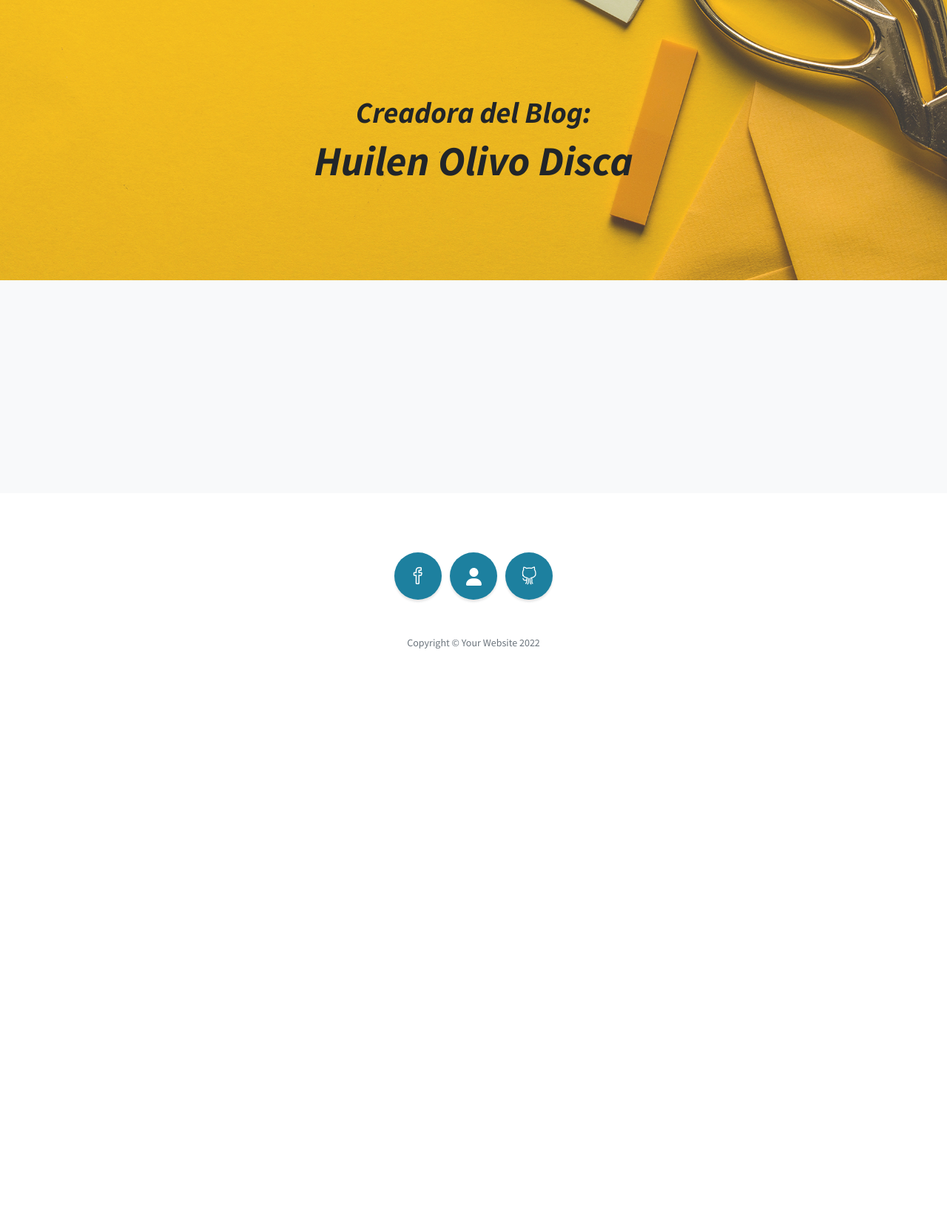
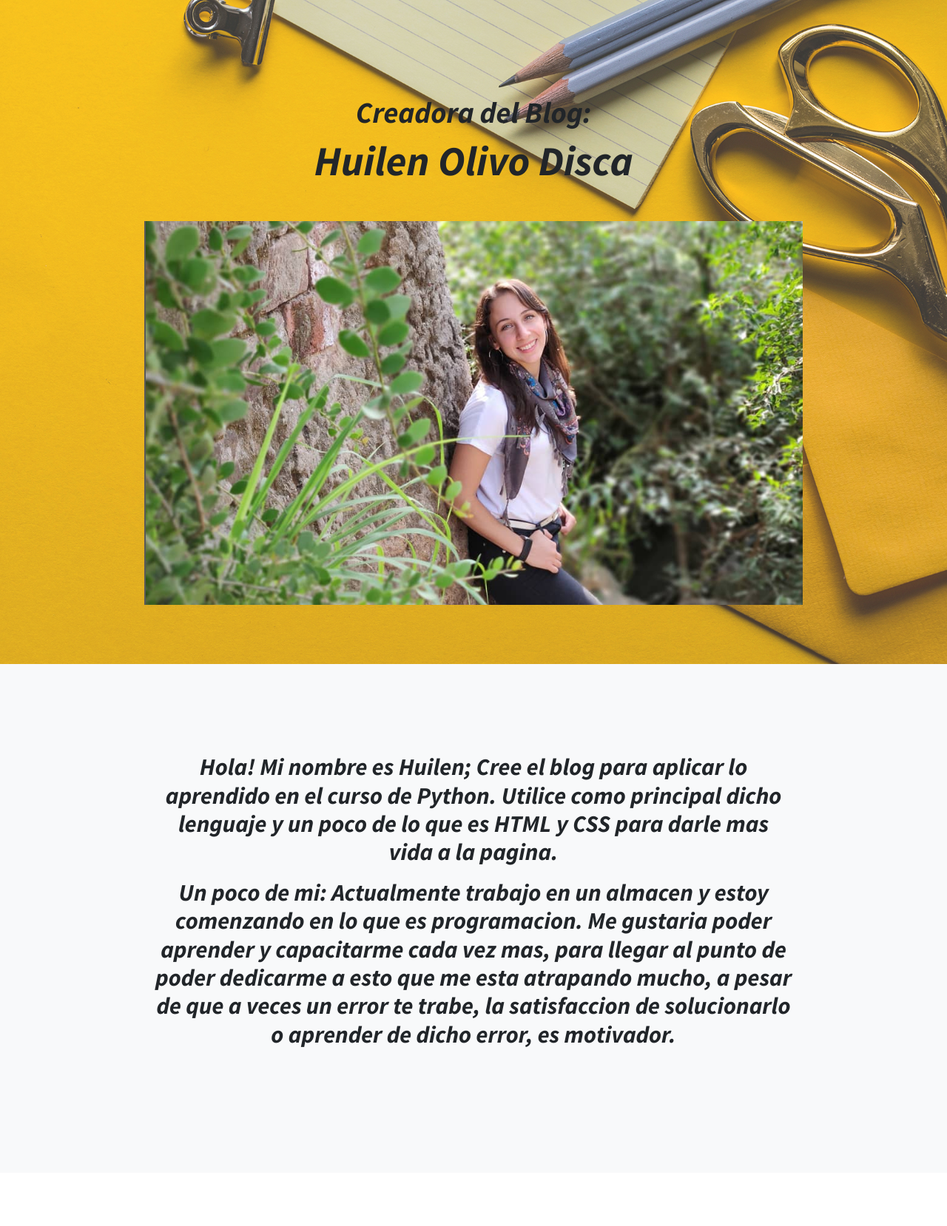
Before and after one commit to HuilenOlivo/ProyectoBlog-, a Django app: page /presentacion/ in a window 1280 px wide. Shown: the part 116-1774 px from the top of the page at 74% size. Before the commit the page ends 994 px from the top, so only its background shows below. Run offline with Django 4.2, Linux system fonts and the light colour scheme; a user stored in the database is signed in; data comes from the database, SQL or seed files in the repository; some libraries are stand-ins or nearby versions.

Commit message:
Agregando descripcion

```diff
--- a/AppBlog/templates/AppBlog/presentacion.html
+++ b/AppBlog/templates/AppBlog/presentacion.html
@@ -8,11 +8,19 @@
 
     <h1>Creadora del Blog:</h1>
     <em> Huilen Olivo Disca </em></h2>
+
+    <img src="/media/AppBlog/imagenes/mia.png" alt="imagen">
 {% endblock %}
 
 
 
 {% block titulo_articulox %}
 
+<p> Hola! Mi nombre es Huilen; Cree el blog para aplicar lo aprendido en el curso de Python. Utilice como principal dicho lenguaje
+     y un poco de lo que es HTML y CSS para darle mas vida a la pagina.</p>
+
+<p>Un poco de mi: Actualmente trabajo en un almacen y estoy comenzando en lo que es programacion. Me gustaria poder aprender y capacitarme cada vez mas,
+    para llegar al punto de poder dedicarme a esto que me esta atrapando mucho, a pesar de que a veces un error te trabe, la
+    satisfaccion de solucionarlo o aprender de dicho error, es motivador.</p>
 
 {% endblock %}
```
Also changed, not shown: media/AppBlog/imagenes/mia.png (added).
